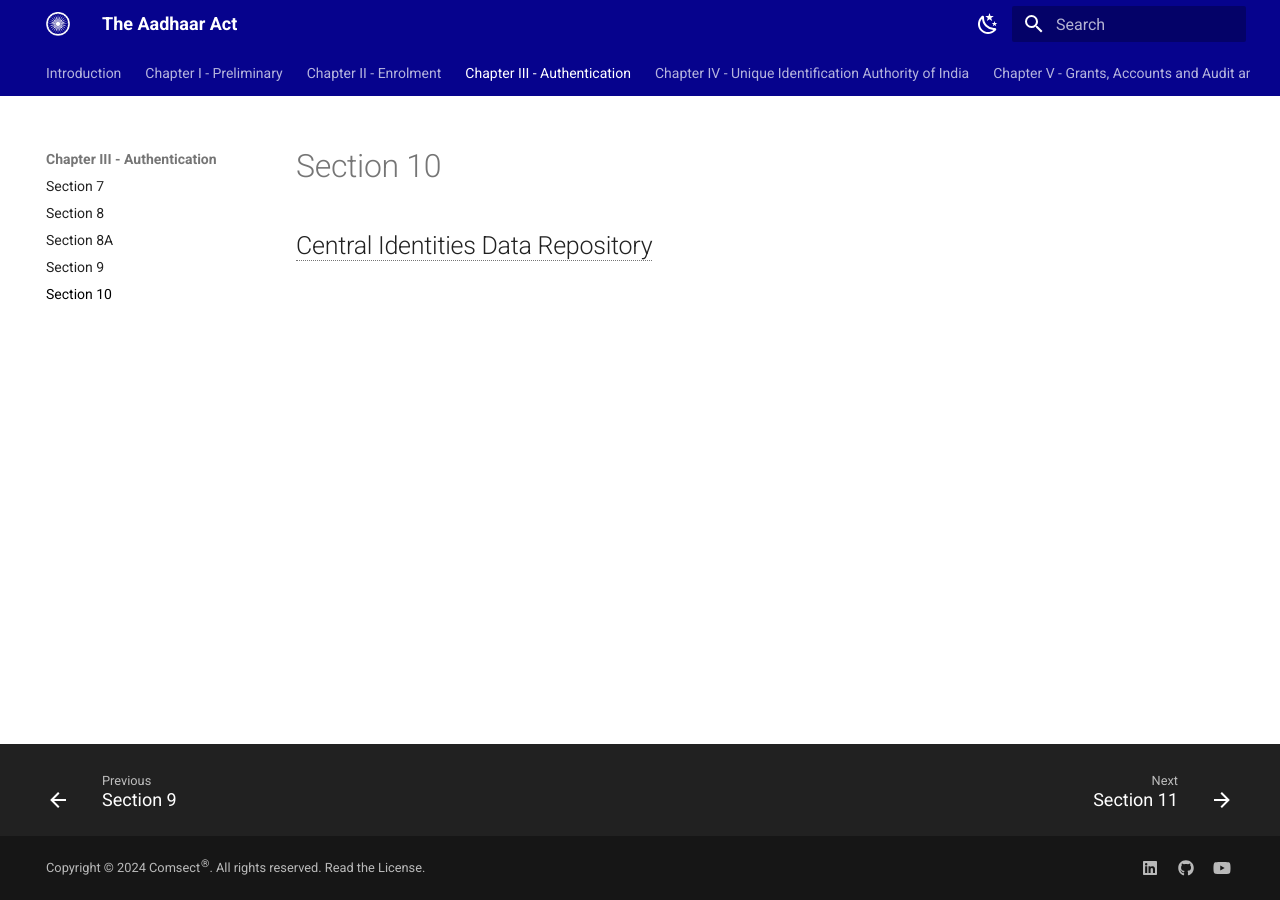
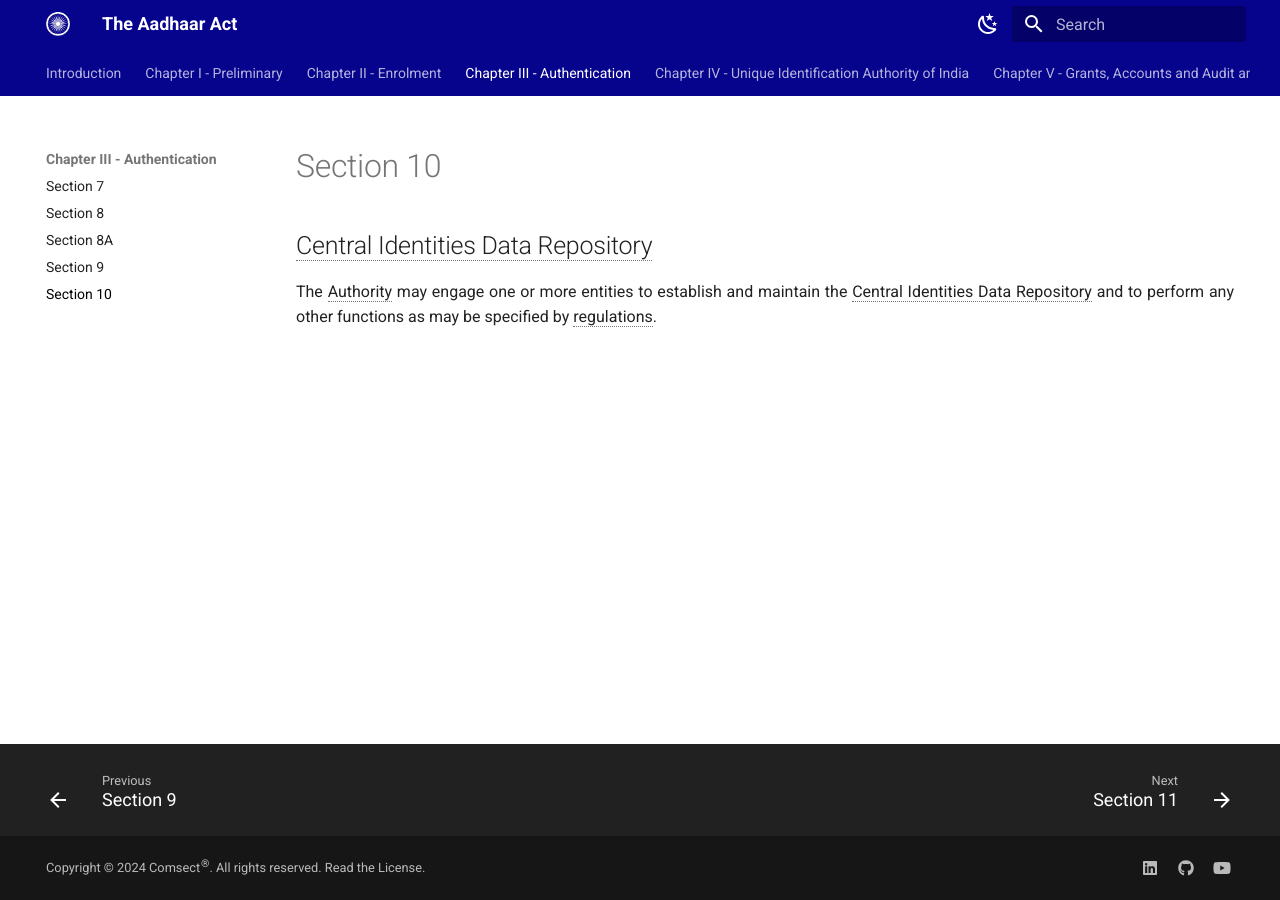
Before and after one commit to comsect/aadhaar-act, an MkDocs documentation site: the page built from docs/en/10.md, in a window 1280 px wide. Built offline with MkDocs 1.6.1 and Material for MkDocs 9.7.7, drawn with Linux system fonts in a browser that asks for light colours.

Commit message:
add section-ten

```diff
--- a/docs/en/10.md
+++ b/docs/en/10.md
@@ -5,3 +5,5 @@
 ---
 
 ## Central Identities Data Repository
+
+The Authority may engage one or more entities to establish and maintain the Central Identities Data Repository and to perform any other functions as may be specified by regulations.
```
